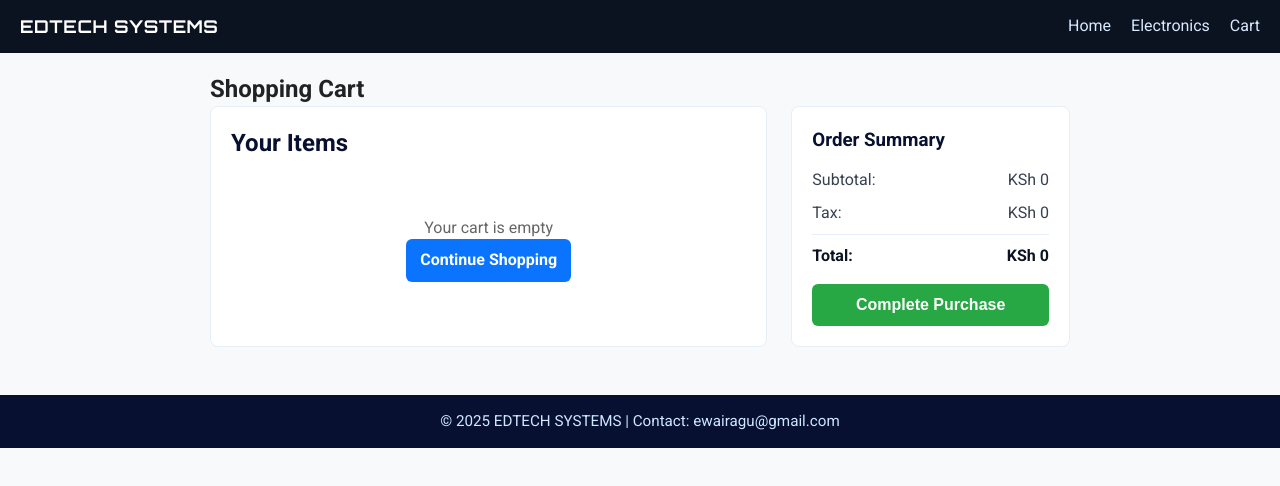
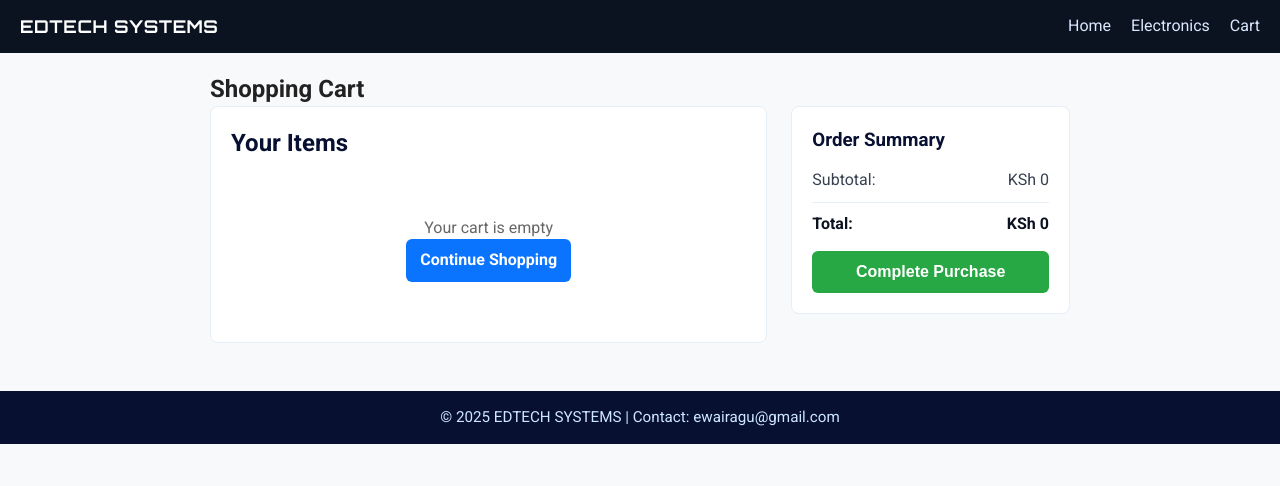
Before and after one commit to edwinndungu2/edtech-systems, a plain HTML site: page checkout.html in a window 1280 px wide. Drawn offline with Linux system fonts and the light colour scheme.

Commit message:
removed-taxes

```diff
--- a/checkout.html
+++ b/checkout.html
@@ -1,4 +1,3 @@
-
 <!DOCTYPE html>
 <html lang="en">
 <head>
@@ -36,10 +35,6 @@
           <span>Subtotal:</span>
           <span id="subtotal">KSh 0</span>
         </div>
-        <div class="summary-row">
-          <span>Tax:</span>
-          <span id="tax">KSh 0</span>
-        </div>
         <div class="summary-total">
           <span>Total:</span>
           <span id="total">KSh 0</span>
@@ -60,9 +55,6 @@
       return 'KSh ' + Number(amount).toLocaleString('en-KE', { maximumFractionDigits: 0 });
     }
 
-    // Shipping fee removed
-    const TAX_RATE = 0.10; // 10% tax
-
     function getCart() {
       return JSON.parse(localStorage.getItem('cart')) || [];
     }
@@ -74,7 +66,6 @@
     document.addEventListener('DOMContentLoaded', () => {
       const container = document.getElementById('cartItemsContainer');
       const subtotalEl = document.getElementById('subtotal');
-      const taxEl = document.getElementById('tax');
       const totalEl = document.getElementById('total');
       const checkoutBtn = document.getElementById('checkoutBtn');
 
@@ -106,11 +97,8 @@
 
       function updateSummary(cartItems) {
         const subtotal = (cartItems || getCart()).reduce((sum, it) => sum + Number(it.price) * Number(it.qty), 0);
-        const tax = subtotal * TAX_RATE;
-        const total = subtotal + tax; // shipping removed
-
+        const total = subtotal; // taxes removed
         subtotalEl.textContent = formatKsh(subtotal);
-        taxEl.textContent = formatKsh(tax);
         totalEl.textContent = formatKsh(total);
       }
 
```
